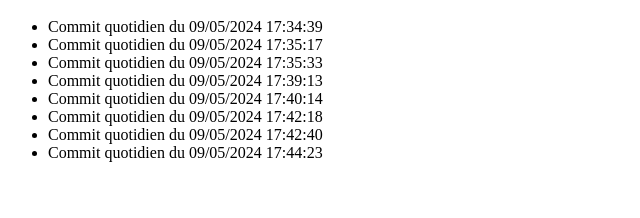
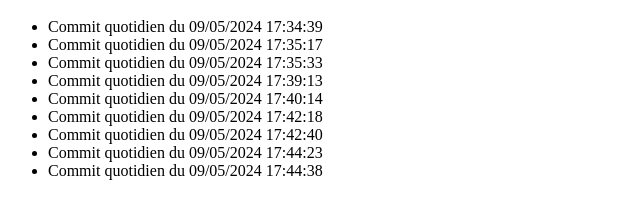
Before and after one commit to Reisorel/autocommit_bot, a website: page index.html in a window 1280 px wide. Shown: the part 48-266 px from the top of the page, without its empty margins (0-640 px from the left). Drawn offline with Linux system fonts and the light colour scheme.

Commit message:
Auto commit

```diff
--- a/index.html
+++ b/index.html
@@ -23,6 +23,8 @@
     <li>Commit quotidien du 09/05/2024 17:42:40</li>
 
     <li>Commit quotidien du 09/05/2024 17:44:23</li>
+
+    <li>Commit quotidien du 09/05/2024 17:44:38</li>
   </ul>
   <script src="generate_commit.js"></script>
 
```
